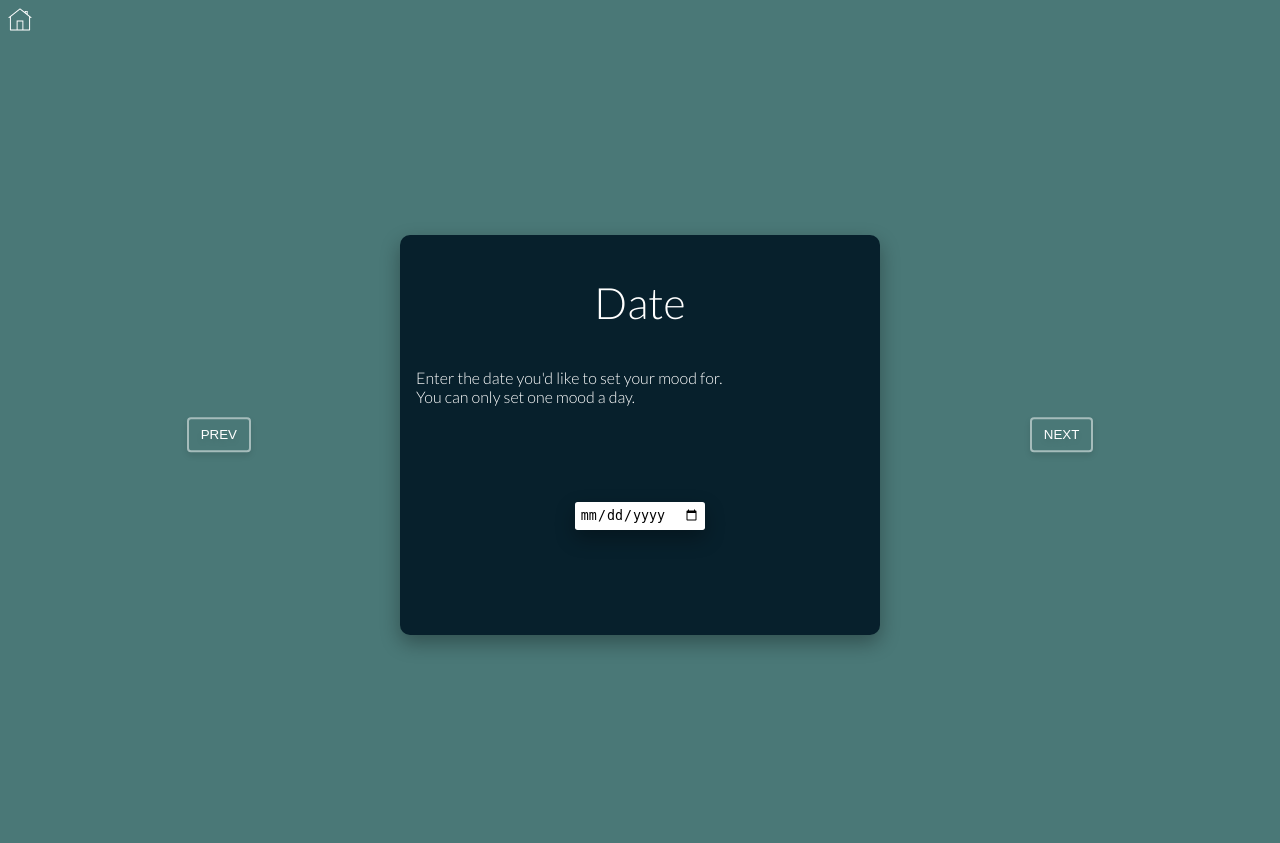
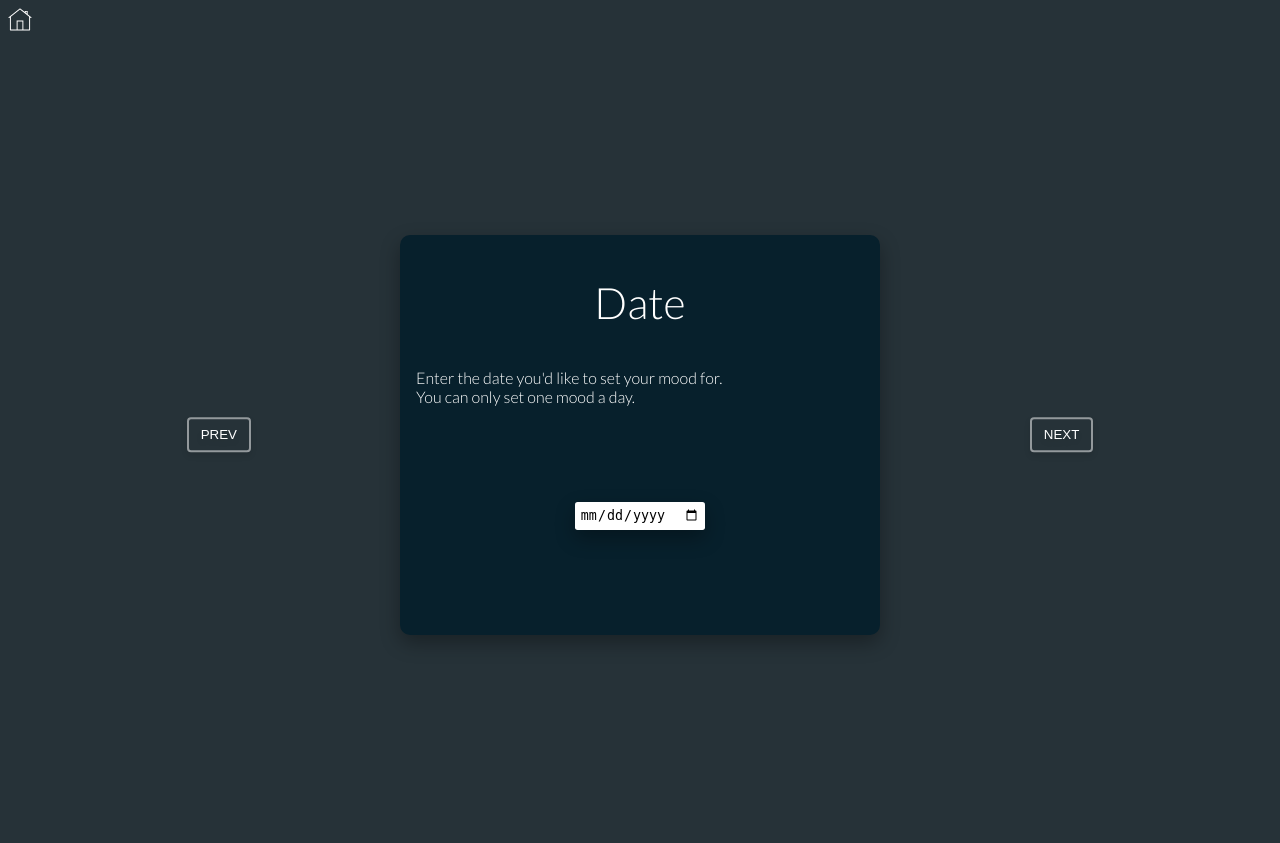
Before and after one commit to m4rsibar/Mood-App, a Flask app: page /moodForm in a window 1280 px wide. Run offline with Flask 2, Linux system fonts and the light colour scheme; parts of the project's set-up code (start-up, migrations or seed data) failed here and were passed over; some libraries are stand-ins or nearby versions.

Commit message:
background change on form

```diff
--- a/static/form.css
+++ b/static/form.css
@@ -1,7 +1,7 @@
 @import url("https://fonts.googleapis.com/css?family=Lato:300,400&display=swap");
 
 body {
-  background: #4a7877;
+  background: #263238;
   font-family: "Lato";
   font-weight: 300;
 }
```
